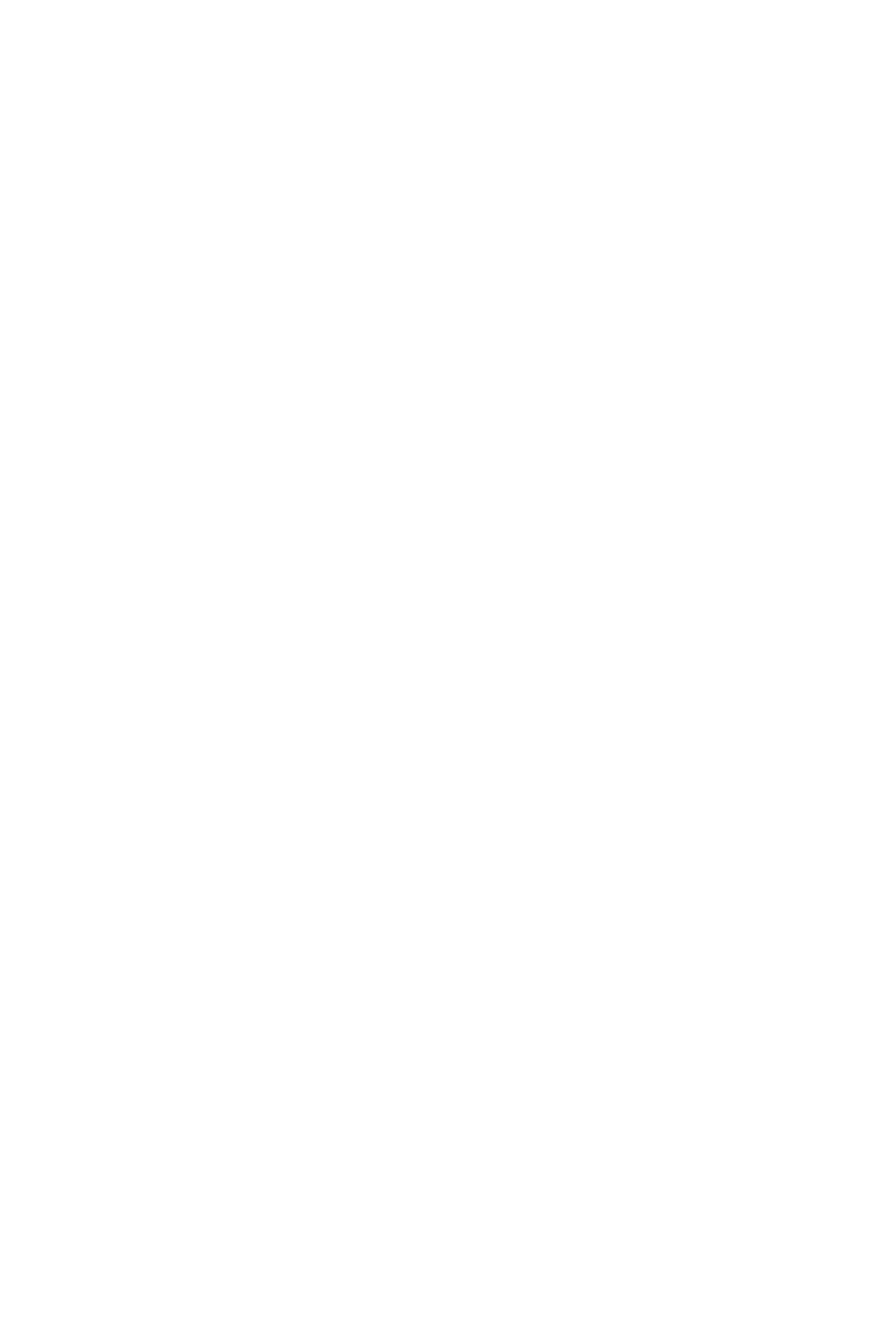
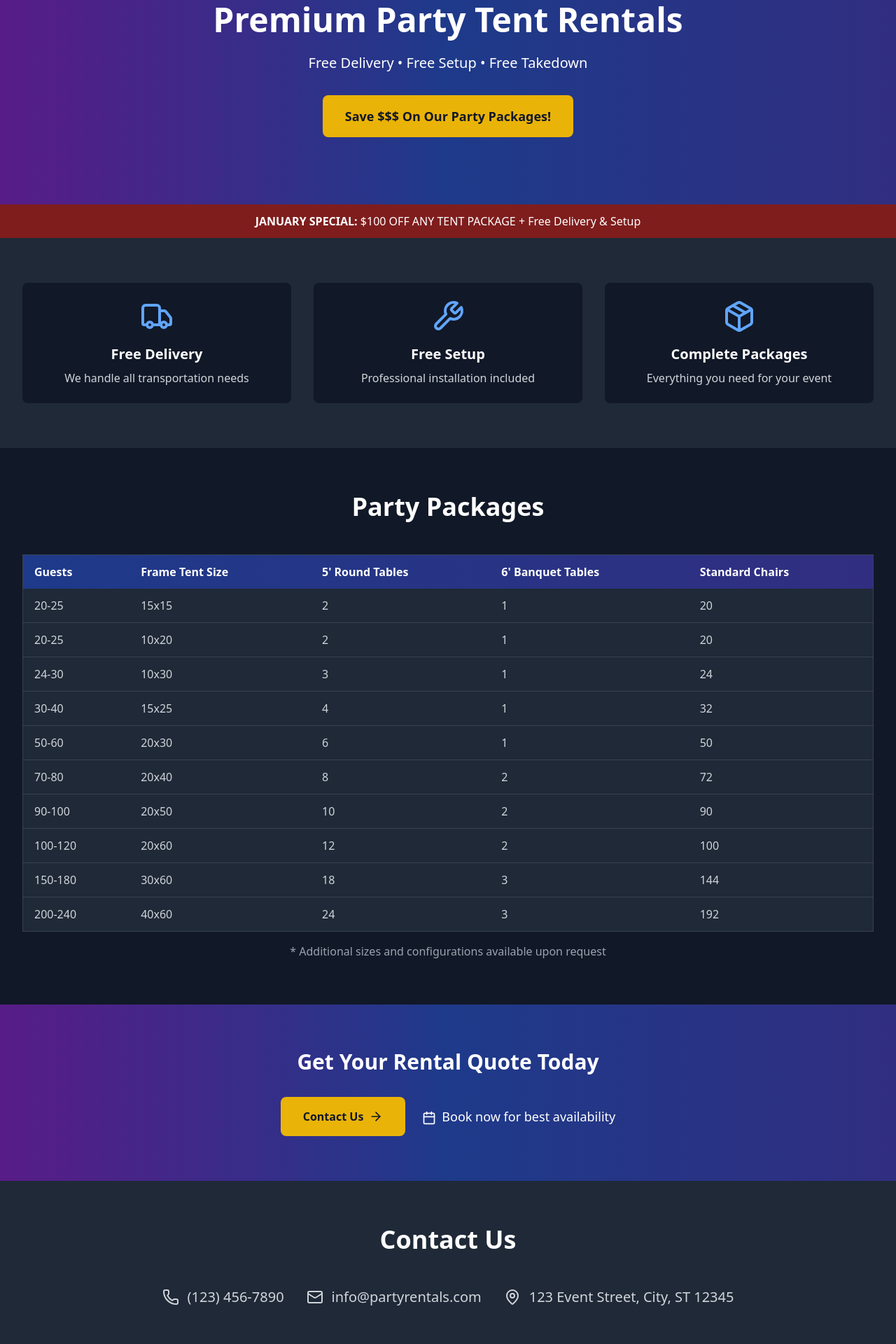
Before and after one commit to Mohit27mk/dynamic_vibe, a React (Create React App) app: page /tentpackages in a window 1280 px wide. Before the commit this address had no page. Shown: the part 500-2420 px from the top of the page at 70% size. Before the commit the page ends 800 px from the top, so only its background shows below. Built offline with nearby package versions, Linux system fonts and the light colour scheme.

Commit message:
Add TentPackages page and update routing in Navbar

```diff
--- a/src/App.js
+++ b/src/App.js
@@ -18,6 +18,7 @@ import TentLiner from './pages/TentLiner/TentLiner';
 import Skylight from './pages/Skylight/Skylight';
 import Sailcloth from './pages/Sailcloth/Sailcloth';
 import Swag from './pages/Swag/Swag';
+import TentPackages from './pages/TentPackages/TentPackages';
 
 
 function App() {
@@ -37,6 +38,7 @@ function App() {
         <Route path="/skylight" element={<Skylight/>} />
         <Route path="/sailcloth" element={<Sailcloth/>} />
         <Route path="/swag" element={<Swag/>} />
+        <Route path="/tentpackages" element={<TentPackages/>} />
         <Route path="/faq" element={<FAQ/>} />
     </Routes>
     </BrowserRouter>
--- a/src/components/PartyRentalsPage/Navbar.jsx
+++ b/src/components/PartyRentalsPage/Navbar.jsx
@@ -4,7 +4,6 @@ import logo from "../../assets/images/logo.png"
 
 const Navbar = () => {
     const [isFixed, setIsFixed] = useState(false);
-
     const logoRef = useRef(null); // Refs for sections
     const reviewsRef = useRef(null);
     const navigate = useNavigate();
@@ -70,7 +69,7 @@ const Navbar = () => {
           <div className='dropdown'>
             <span>Packages</span>
             <div className="dropdown-content">
-              <a onClick={() => navigate('/limousine/Airport')}>Tent Packages</a>
+              <a onClick={() => navigate('/tentpackages')}>Tent Packages</a>
               <a onClick={() => navigate('/limousine/Wedding')}>Tent & Liner Package</a>
               <a onClick={() => navigate('/limousine/Prom')}>Clear Top Packages</a>
               <a onClick={() => navigate('/limousine/Winery')}>Sailcloth Packages</a>
--- /dev/null
+++ b/src/pages/TentPackages/TentPackages.jsx
@@ -0,0 +1,141 @@
+import React from 'react'
+import { Phone, Mail, MapPin, Calendar, Package, Truck, Wrench, ArrowRight } from 'lucide-react';
+import Navbar from '../../components/PartyRentalsPage/Navbar';
+import Footer from '../../components/Footer/Footer';
+
+const TentPackages = () => {
+  return (
+    <>
+      <div className='HomeContainer bg-custom-gradient-2 w-screen min-h-screen overflow-x-hidden'>
+        <div>
+          <Navbar />
+        </div>
+        <div className="min-h-screen bg-custom-gradient-2">
+          {/* Hero Section */}
+          <div className="relative bg-gradient-to-r from-purple-900 via-blue-900 to-indigo-900 text-white">
+            <div className="max-w-7xl mx-auto px-4 sm:px-6 lg:px-8 py-24">
+              <div className="text-center">
+                <h1 className="text-5xl font-bold mb-6">Premium Party Tent Rentals</h1>
+                <p className="text-xl mb-8">Free Delivery • Free Setup • Free Takedown</p>
+                <div className="inline-block bg-yellow-500 text-gray-900 font-bold px-8 py-4 rounded-lg text-lg hover:bg-yellow-400 transition-colors">
+                  Save $$$ On Our Party Packages!
+                </div>
+              </div>
+            </div>
+
+            {/* Special Offer Banner */}
+            <div className="bg-red-900 py-3">
+              <div className="max-w-7xl mx-auto px-4 text-center">
+                <span className="font-bold">JANUARY SPECIAL:</span> $100 OFF ANY TENT PACKAGE + Free Delivery & Setup
+              </div>
+            </div>
+          </div>
+          {/* Features */}
+          <div className="py-16 bg-gray-800">
+            <div className="max-w-7xl mx-auto px-4 sm:px-6 lg:px-8">
+              <div className="grid md:grid-cols-3 gap-8">
+                <div className="text-center p-6 bg-gray-900 rounded-lg">
+                  <Truck className="w-12 h-12 mx-auto mb-4 text-blue-400" />
+                  <h3 className="text-xl font-bold mb-2 text-white">Free Delivery</h3>
+                  <p className="text-gray-300">We handle all transportation needs</p>
+                </div>
+                <div className="text-center p-6 bg-gray-900 rounded-lg">
+                  <Wrench className="w-12 h-12 mx-auto mb-4 text-blue-400" />
+                  <h3 className="text-xl font-bold mb-2 text-white">Free Setup</h3>
+                  <p className="text-gray-300">Professional installation included</p>
+                </div>
+                <div className="text-center p-6 bg-gray-900 rounded-lg">
+                  <Package className="w-12 h-12 mx-auto mb-4 text-blue-400" />
+                  <h3 className="text-xl font-bold mb-2 text-white">Complete Packages</h3>
+                  <p className="text-gray-300">Everything you need for your event</p>
+                </div>
+              </div>
+            </div>
+          </div>
+          {/* Pricing Table */}
+          <div className="py-16 bg-gray-900">
+            <div className="max-w-7xl mx-auto px-4 sm:px-6 lg:px-8">
+              <h2 className="text-4xl font-bold text-center mb-12 text-white">Party Packages</h2>
+              <div className="overflow-x-auto">
+                <table className="min-w-full bg-gray-800 border border-gray-700">
+                  <thead className="bg-gradient-to-r from-blue-900 to-indigo-900 text-white">
+                    <tr>
+                      <th className="py-3 px-4 text-left">Guests</th>
+                      <th className="py-3 px-4 text-left">Frame Tent Size</th>
+                      <th className="py-3 px-4 text-left">5' Round Tables</th>
+                      <th className="py-3 px-4 text-left">6' Banquet Tables</th>
+                      <th className="py-3 px-4 text-left">Standard Chairs</th>
+                    </tr>
+                  </thead>
+                  <tbody className="divide-y divide-gray-700">
+                    {[
+                      ['20-25', '15x15', '2', '1', '20'],
+                      ['20-25', '10x20', '2', '1', '20'],
+                      ['24-30', '10x30', '3', '1', '24'],
+                      ['30-40', '15x25', '4', '1', '32'],
+                      ['50-60', '20x30', '6', '1', '50'],
+                      ['70-80', '20x40', '8', '2', '72'],
+                      ['90-100', '20x50', '10', '2', '90'],
+                      ['100-120', '20x60', '12', '2', '100'],
+                      ['150-180', '30x60', '18', '3', '144'],
+                      ['200-240', '40x60', '24', '3', '192'],
+                    ].map((row, idx) => (
+                      <tr key={idx} className="hover:bg-gray-700 text-gray-300">
+                        <td className="py-3 px-4">{row[0]}</td>
+                        <td className="py-3 px-4">{row[1]}</td>
+                        <td className="py-3 px-4">{row[2]}</td>
+                        <td className="py-3 px-4">{row[3]}</td>
+                        <td className="py-3 px-4">{row[4]}</td>
+                      </tr>
+                    ))}
+                  </tbody>
+                </table>
+              </div>
+              <p className="text-center mt-4 text-gray-400">* Additional sizes and configurations available upon request</p>
+            </div>
+          </div>
+          {/* CTA Section */}
+          <div className="bg-gradient-to-r from-purple-900 via-blue-900 to-indigo-900 text-white py-16">
+            <div className="max-w-7xl mx-auto px-4 sm:px-6 lg:px-8 text-center">
+              <h2 className="text-3xl font-bold mb-8">Get Your Rental Quote Today</h2>
+              <div className="flex flex-col md:flex-row justify-center items-center gap-6">
+                <a href="#contact" className="inline-flex items-center bg-yellow-500 text-gray-900 px-8 py-4 rounded-lg font-bold hover:bg-yellow-400 transition-colors">
+                  Contact Us <ArrowRight className="ml-2 w-5 h-5" />
+                </a>
+                <div className="text-lg">
+                  <Calendar className="inline-block mr-2 w-5 h-5" />
+                  Book now for best availability
+                </div>
+              </div>
+            </div>
+          </div>
+          {/* Contact Section */}
+          <div id="contact" className="py-16 bg-gray-800">
+            <div className="max-w-7xl mx-auto px-4 sm:px-6 lg:px-8">
+              <h2 className="text-4xl font-bold text-center mb-12 text-white">Contact Us</h2>
+              <div className="flex flex-col md:flex-row justify-center items-center gap-8">
+                <a href="tel:+1234567890" className="flex items-center gap-3 text-xl text-gray-300 hover:text-blue-400">
+                  <Phone className="w-6 h-6" />
+                  (123) 456-7890
+                </a>
+                <a href="mailto:info@partyrentals.com" className="flex items-center gap-3 text-xl text-gray-300 hover:text-blue-400">
+                  <Mail className="w-6 h-6" />
+                  info@partyrentals.com
+                </a>
+                <div className="flex items-center gap-3 text-xl text-gray-300">
+                  <MapPin className="w-6 h-6" />
+                  123 Event Street, City, ST 12345
+                </div>
+              </div>
+            </div>
+          </div>
+        </div>
+        <div>
+         <Footer/>
+       </div>
+      </div>
+    </>
+  )
+}
+
+export default TentPackages
```
